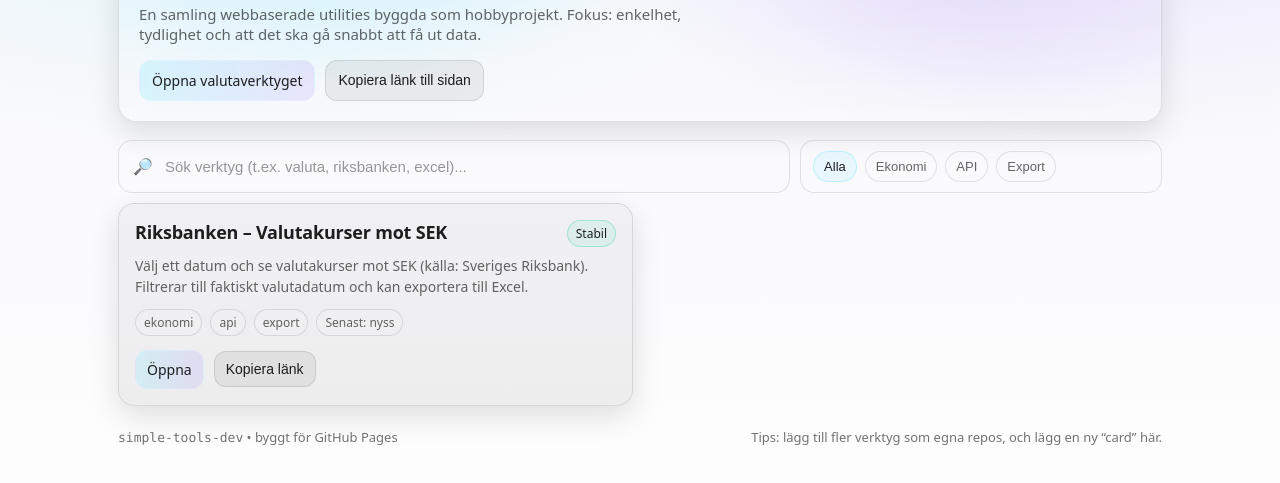
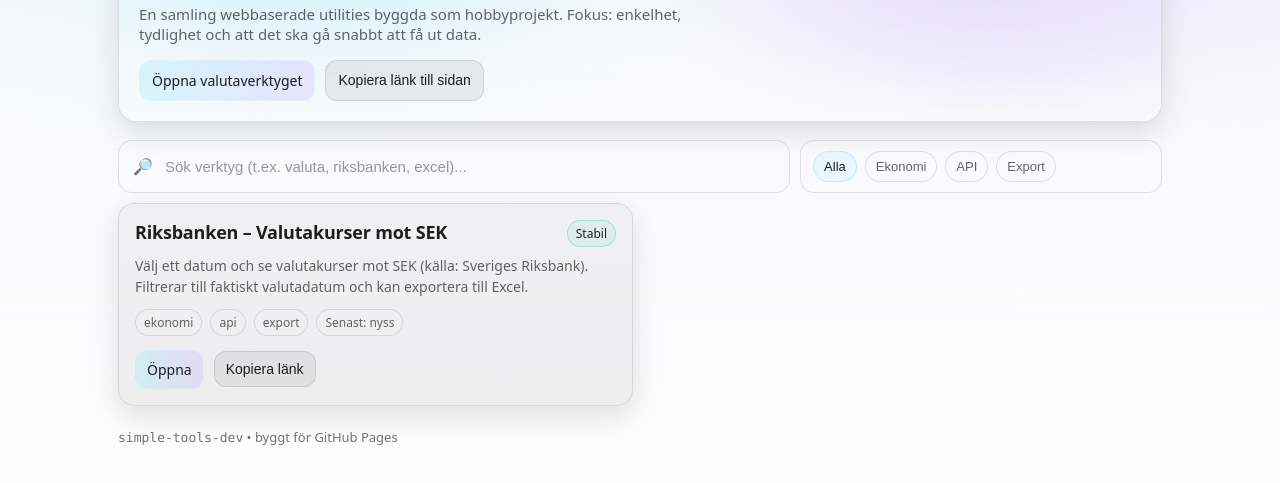
Before and after one commit to simple-tools-dev/simple-tools-dev.github.io, a plain HTML site: page index.html in a window 1280 px wide. Shown: the part 151-634 px from the top of the page. Drawn offline with Linux system fonts and the light colour scheme.

Commit message:
Update index.html

```diff
--- a/index.html
+++ b/index.html
@@ -331,9 +331,6 @@
       <div>
         <span class="mono">simple-tools-dev</span> • byggt för GitHub Pages
       </div>
-      <div>
-        Tips: lägg till fler verktyg som egna repos, och lägg en ny “card” här.
-      </div>
     </div>
 
   </div>
```
